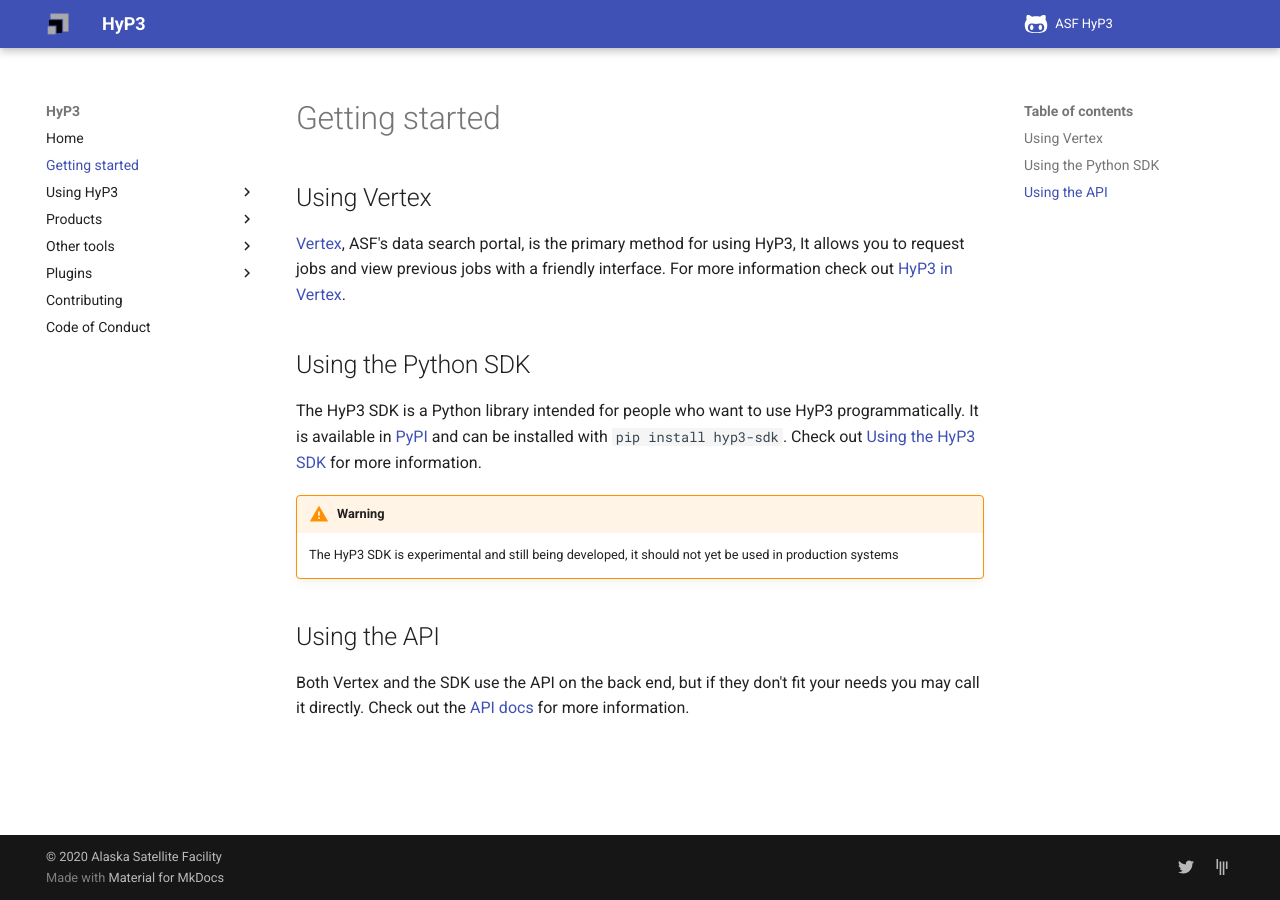
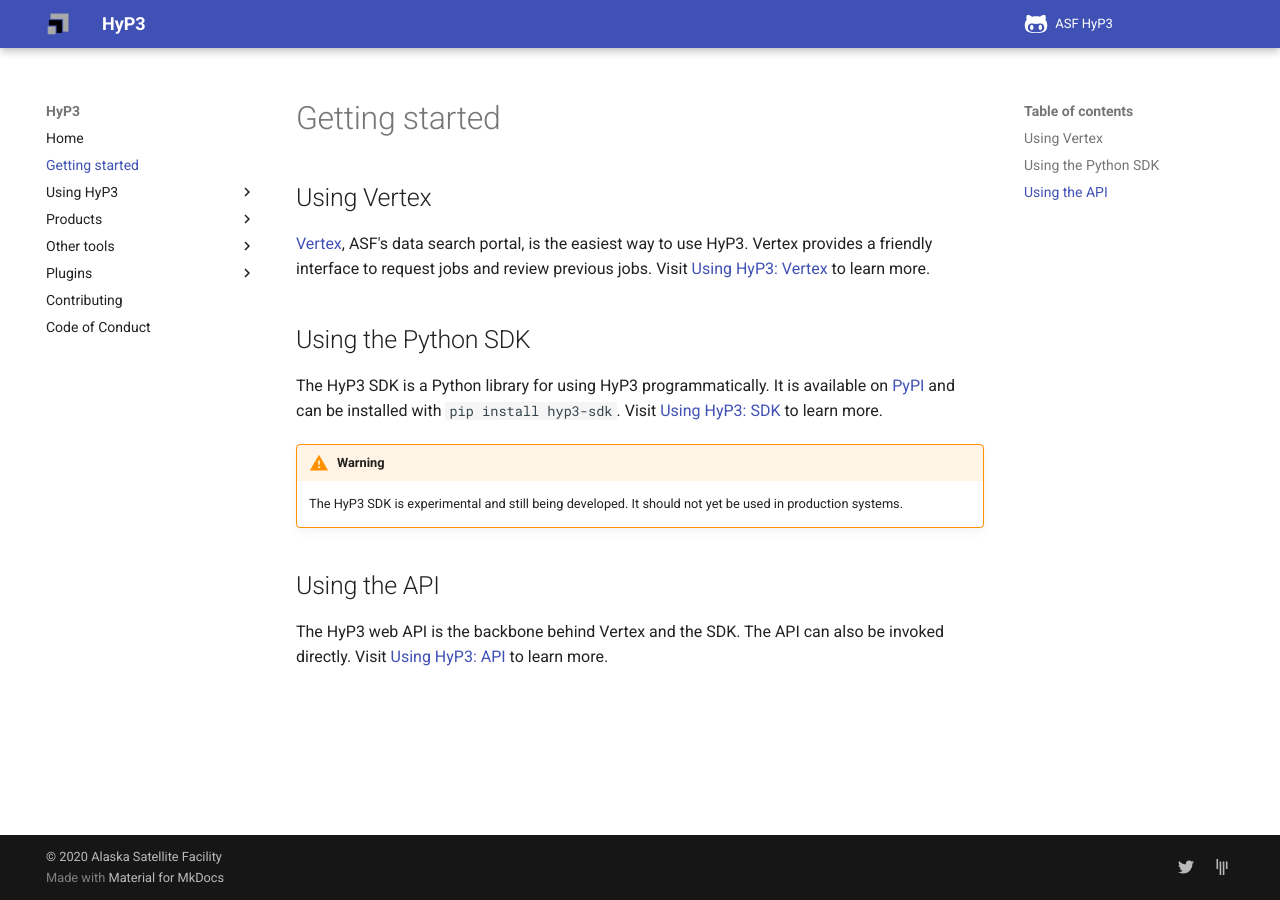
Before and after one commit to ASFHyP3/hyp3-docs, an MkDocs documentation site: the page built from docs/getting_started.md, in a window 1280 px wide. Built offline with MkDocs 1.6.1 and Material for MkDocs 9.7.7, drawn with Linux system fonts in a browser that asks for light colours.

Commit message:
revisions for getting_started.md

```diff
--- a/docs/getting_started.md
+++ b/docs/getting_started.md
@@ -1,19 +1,21 @@
 # Getting started
 
 ## Using Vertex
-[Vertex](https://search.asf.alaska.edu/#/), ASF's data search portal, is the primary method for using HyP3,
-It allows you to request jobs and view previous jobs with a friendly interface. For more information
-check out [HyP3 in Vertex](using/vertex.md).
+
+[Vertex](https://search.asf.alaska.edu/), ASF's data search portal, is the easiest way to use HyP3. Vertex provides a
+friendly interface to request jobs and review previous jobs. Visit [Using HyP3: Vertex](using/vertex.md) to learn more.
 
 ## Using the Python SDK
-The HyP3 SDK is a Python library intended for people who want to use HyP3 programmatically.
-It is available in [PyPI](https://pypi.org/project/hyp3-sdk/) and can be installed with `pip install hyp3-sdk`.
-Check out [Using the HyP3 SDK](using/skd.md) for more information.
+
+The HyP3 SDK is a Python library for using HyP3 programmatically. It is available on
+[PyPI](https://pypi.org/project/hyp3-sdk/) and can be installed with `pip install hyp3-sdk`. Visit
+[Using HyP3: SDK](using/skd.md) to learn more.
 
 !!! Warning
 
-    The HyP3 SDK is experimental and still being developed, it should not yet be used in production systems
+    The HyP3 SDK is experimental and still being developed. It should not yet be used in production systems.
 
 ## Using the API
-Both Vertex and the SDK use the API on the back end, but if they don't fit your needs you may call it directly.
-Check out the [API docs](using/api.md) for more information.
+
+The HyP3 web API is the backbone behind Vertex and the SDK. The API can also be invoked directly. Visit
+[Using HyP3: API](using/api.md) to learn more.
```
